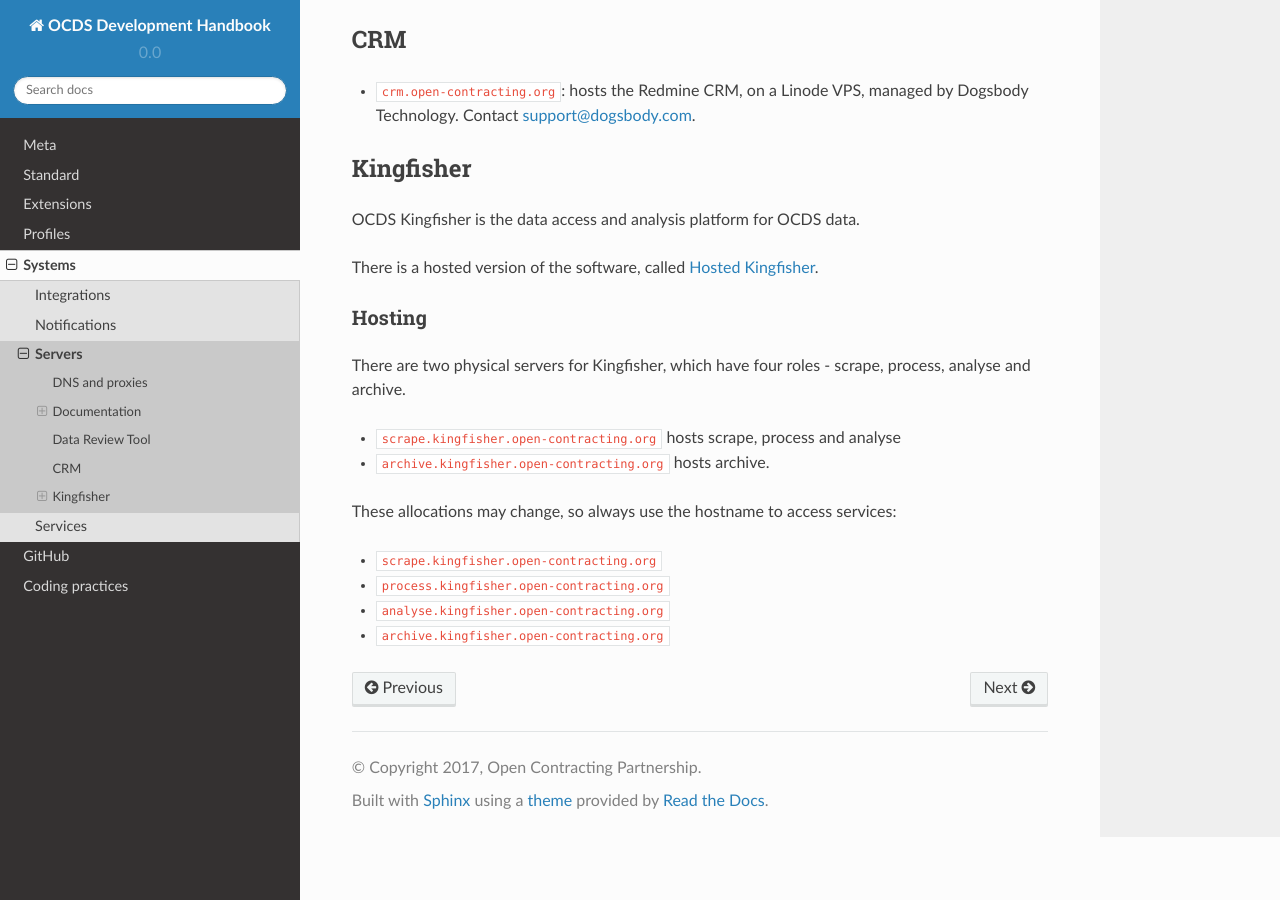
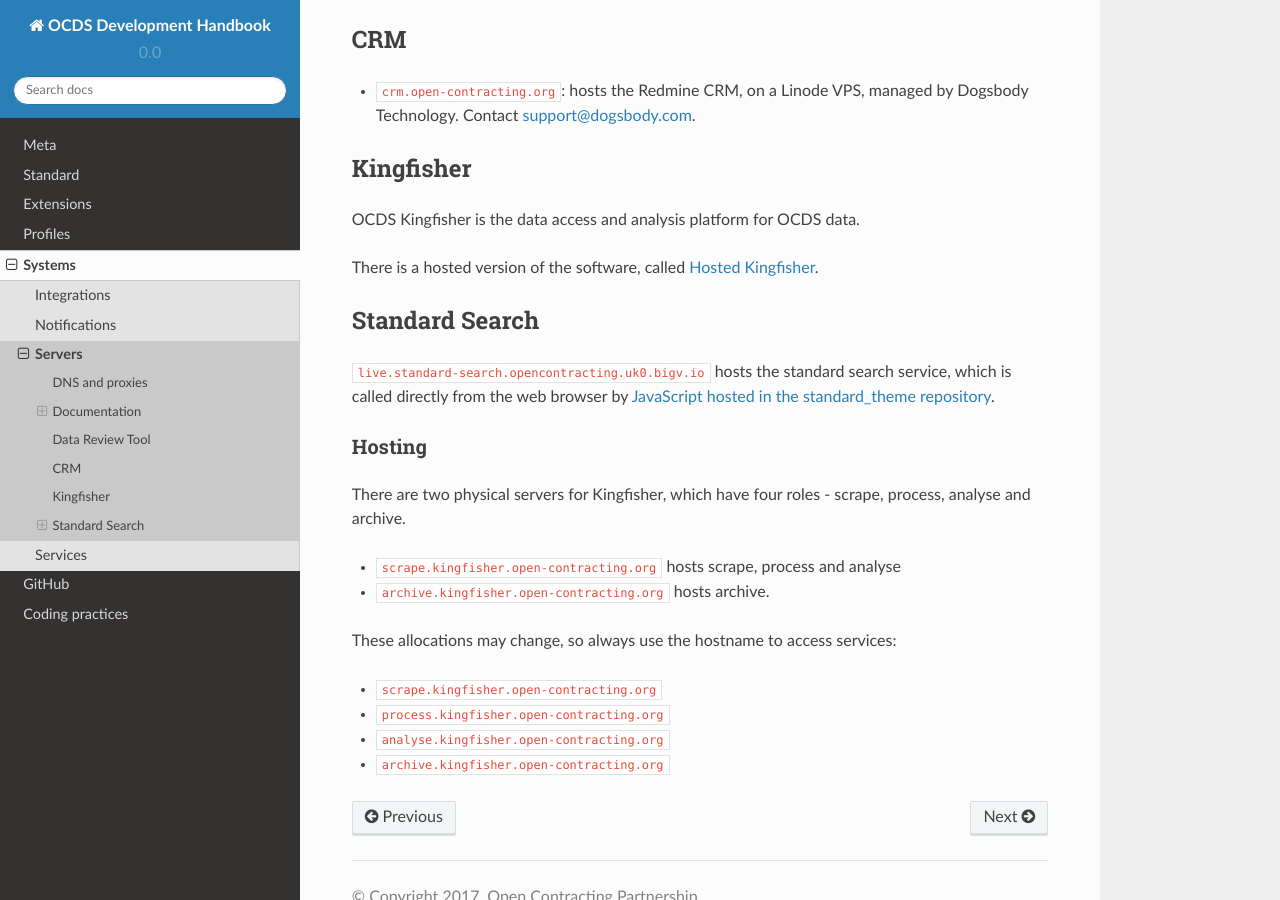
Before and after one commit to open-contracting/standard-development-handbook, a Sphinx documentation site: the page built from docs/systems/servers.md, in a window 1280 px wide and 900 px high, scrolled down 1789 px. Built offline with Sphinx 7.4.7 and the Read the Docs theme 2.0.0, drawn with Linux system fonts in a browser that asks for light colours.

Commit message:
Standard Search - add server

```diff
--- a/docs/systems/servers.md
+++ b/docs/systems/servers.md
@@ -60,6 +60,11 @@
 
 There is a hosted version of the software, called [Hosted Kingfisher](https://ocdskingfisher.readthedocs.io/en/latest/).
 
+## Standard Search
+
+`live.standard-search.opencontracting.uk0.bigv.io` hosts the standard search service,
+which is called directly from the web browser by [JavaScript hosted in the standard_theme repository](https://github.com/open-contracting/standard_theme/blob/open_contracting/standard_theme/static/js/search.js).
+
 ### Hosting
 
 There are two physical servers for Kingfisher, which have four roles - scrape, process, analyse and archive.
```
